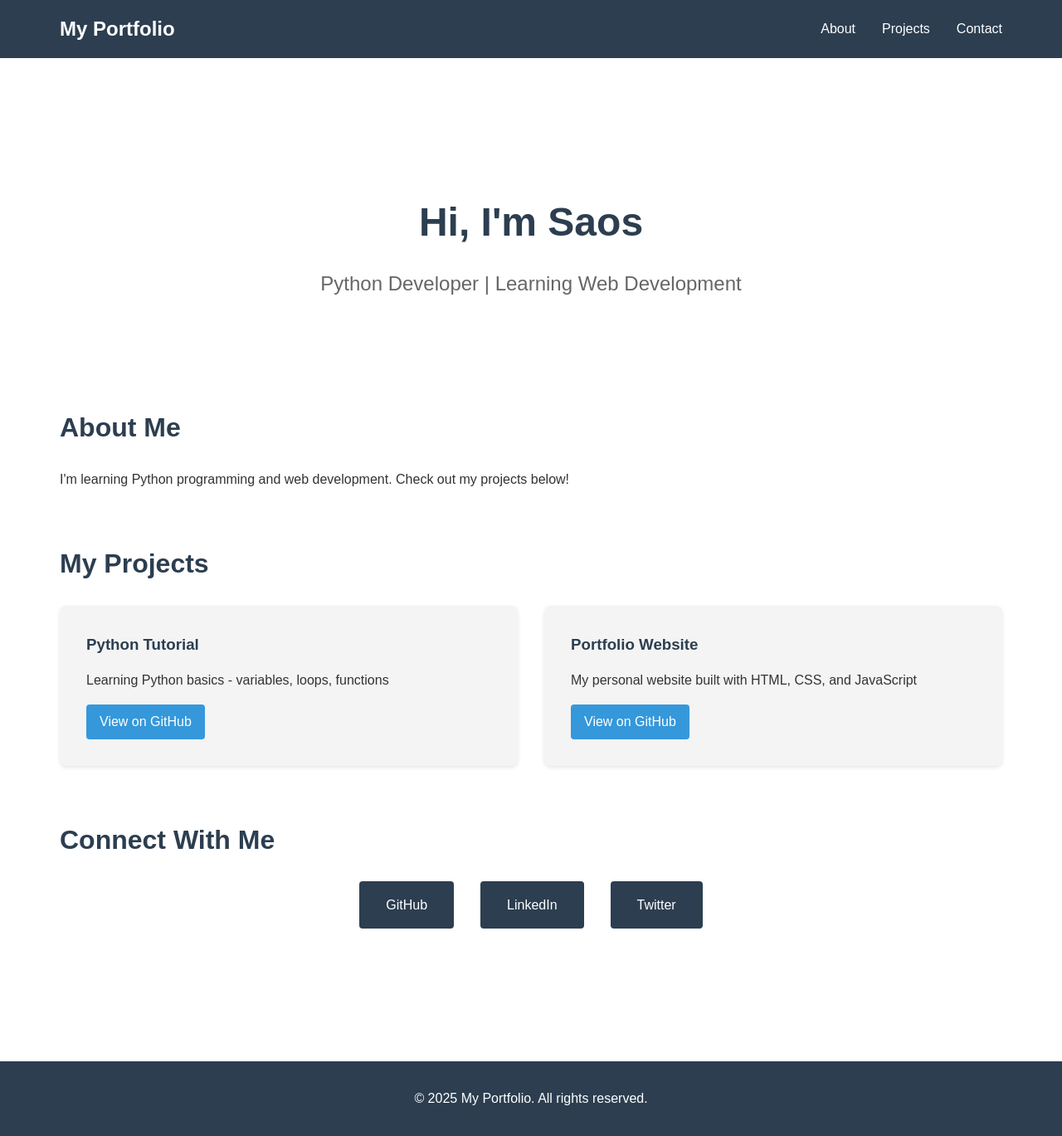
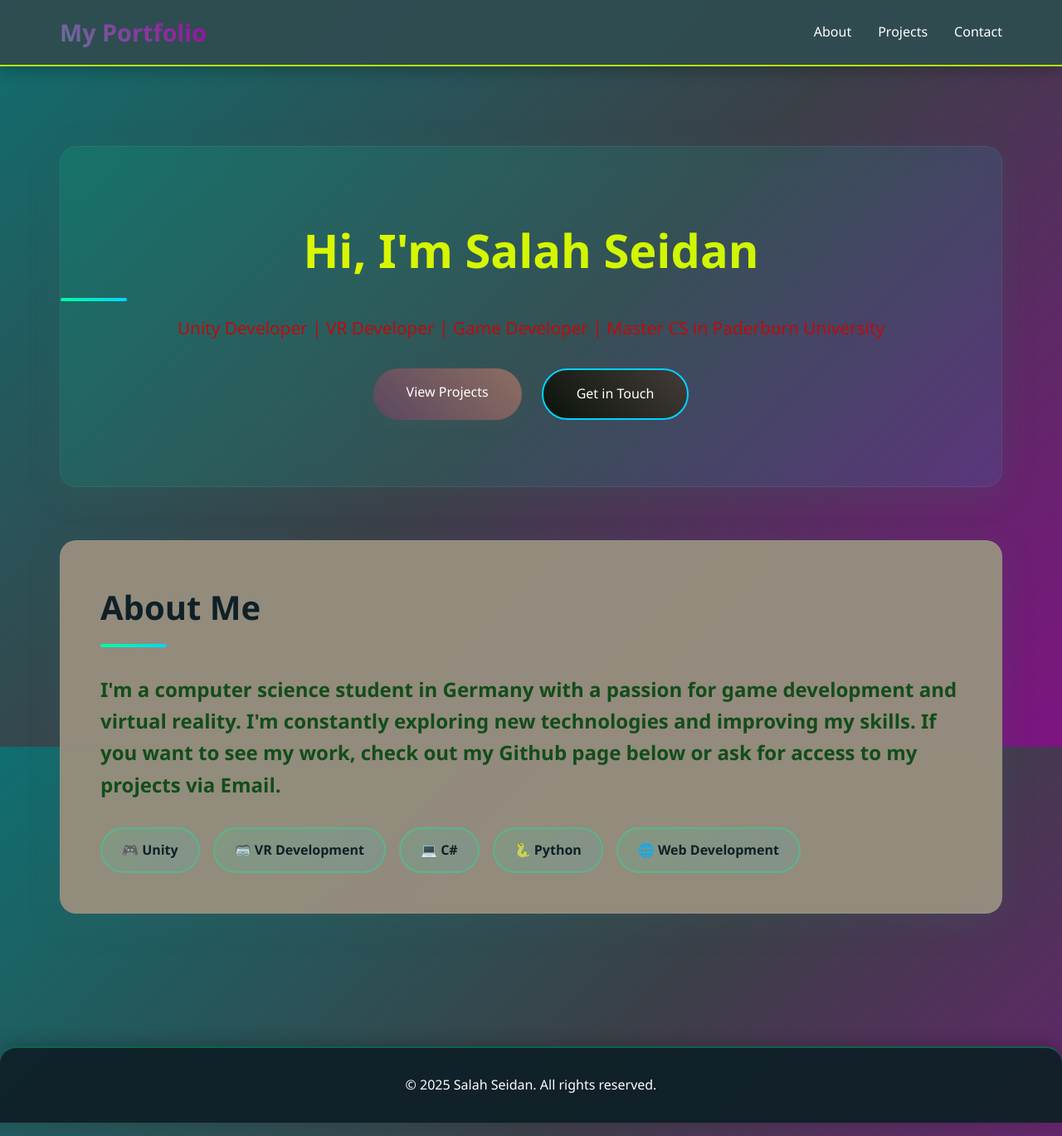
Before and after one commit to salahseidan/salahseidan.github.io, a Jekyll site: the page index.html, which Jekyll copies as it is, in a window 1280 px wide and 1369 px high. Shown: the whole window at 83% size. Built offline with Jekyll 4.4.1, drawn with Linux system fonts in a browser that asks for light colours.

Commit message:
add things

```diff
--- a/assets/css/style.css
+++ b/assets/css/style.css
@@ -5,18 +5,23 @@
 }
 
 body {
-    font-family: Arial, sans-serif;
+    font-family: 'Segoe UI', Tahoma, Geneva, Verdana, sans-serif;
     line-height: 1.6;
-    color: #333;
+    color: #d80808;
+    background: linear-gradient(135deg, #106e6f 0%, #3b4047 50%, #7e1482 100%);
+    background-attachment: fixed;
 }
 
 header {
-    background: #2c3e50;
+    background: rgba(48, 76, 81, 0.95);
+    backdrop-filter: blur(10px);
     color: white;
     padding: 1rem 0;
     position: sticky;
     top: 0;
     z-index: 100;
+    box-shadow: 0 2px 20px rgba(0,0,0,0.3);
+    border-bottom: 2px solid rgba(200, 255, 0, 0.868);
 }
 
 nav {
@@ -29,7 +34,12 @@ nav {
 }
 
 nav h1 {
-    font-size: 1.5rem;
+    font-size: 1.8rem;
+    font-weight: 700;
+    background: linear-gradient(45deg, #65779a, #a107a1);
+    -webkit-background-clip: text;
+    -webkit-text-fill-color: transparent;
+    background-clip: text;
 }
 
 nav ul {
@@ -41,11 +51,28 @@ nav ul {
 nav a {
     color: white;
     text-decoration: none;
-    transition: color 0.3s;
+    transition: all 0.3s;
+    font-weight: 500;
+    position: relative;
+}
+
+nav a::after {
+    content: '';
+    position: absolute;
+    bottom: -5px;
+    left: 0;
+    width: 0;
+    height: 2px;
+    background: #0c17b8;
+    transition: width 0.3s;
+}
+
+nav a:hover::after {
+    width: 100%;
 }
 
 nav a:hover {
-    color: #3498db;
+    color: #150aea;
 }
 
 main {
@@ -56,66 +83,248 @@ main {
 
 section {
     margin: 4rem 0;
+    background: rgba(149, 141, 126, 0.98);
+    padding: 3rem;
+    border-radius: 20px;
+    box-shadow: 0 10px 40px rgba(59, 105, 102, 0.2);
+    backdrop-filter: blur(10px);
+    animation: fadeInUp 0.6s ease-out;
+    border: 1px solid rgba(152, 185, 172, 0.1);
+}
+
+@keyframes fadeInUp {
+    from {
+        opacity: 0;
+        transform: translateY(30px);
+    }
+    to {
+        opacity: 1;
+        transform: translateY(0);
+    }
 }
 
 #hero {
     text-align: center;
-    padding: 4rem 0;
+    padding: 5rem 0;
+    background: linear-gradient(135deg, rgba(0, 255, 157, 0.1), rgba(0, 212, 255, 0.1));
 }
 
 #hero h2 {
+    font-size: 3.5rem;
+    margin-bottom: 1rem;
+    background: linear-gradient(45deg, #e2f600, #c6f700);
+    -webkit-background-clip: text;
+    -webkit-text-fill-color: transparent;
+    background-clip: text;
+    font-weight: 800;
+}
+
+#hero p {
+    font-size: 1.3rem;
+    color: #bc0c0c;
+    font-weight: 500;
+    margin-bottom: 2rem;
+}
+
+.hero-buttons {
+    display: flex;
+    gap: 1.5rem;
+    justify-content: center;
+    flex-wrap: wrap;
+    margin-top: 2rem;
+}
+
+.btn-primary, .btn-secondary {
+    padding: 1rem 2.5rem;
+    border-radius: 50px;
+    text-decoration: none;
+    font-weight: 500;
+    transition: all 0.3s;
+    display: inline-block;
+}
+
+.btn-primary {
+    background: linear-gradient(45deg, #5a4760, #8d6e60);
+    color: white;
+    box-shadow: 0 4px 15px rgba(79, 90, 86, 0.3);
+}
+
+.btn-primary:hover {
+    transform: translateY(-3px);
+    box-shadow: 0 6px 20px rgba(0, 255, 157, 0.4);
+}
+
+.btn-secondary {
+    background: linear-gradient(45deg, #09130b, #453c38);
+    color: white;
+    border: 2px solid #00d4ff;
+}
+
+.btn-secondary:hover {
+    background: #00d4ff;
+    color: white;
+    transform: translateY(-3px);
+}
+
+h2 {
+    font-size: 2.5rem;
+    margin-bottom: 2rem;
+    color: #0f2027;
+    position: relative;
+    padding-bottom: 1rem;
+}
+
+h2::after {
+    content: '';
+    position: absolute;
+    bottom: 0;
+    left: 0;
+    width: 80px;
+    height: 4px;
+    background: linear-gradient(45deg, #00ff9d, #00d4ff);
+    border-radius: 2px;
+}
+
+.skills {
+    display: flex;
+    gap: 1rem;
+    flex-wrap: wrap;
+    margin-top: 2rem;
+}
+
+.skill-badge {
+    padding: 0.8rem 1.5rem;
+    background: linear-gradient(135deg, rgba(0, 255, 157, 0.1), rgba(0, 212, 255, 0.1));
+    border: 2px solid rgba(0, 255, 157, 0.3);
+    border-radius: 50px;
+    color: #0f2027;
+    font-weight: 700;
+    transition: all 0.3s;
+}
+
+.skill-badge:hover {
+    background: linear-gradient(45deg, #00ff9d, #00d4ff);
+    color: white;
+    transform: translateY(-3px);
+    box-shadow: 0 4px 15px rgba(0, 255, 157, 0.3);
+}
+
+#projects-hero {
+    text-align: center;
+    background: linear-gradient(135deg, rgba(0, 255, 157, 0.1), rgba(0, 212, 255, 0.1));
+    padding: 4rem 2rem;
+}
+
+#projects-hero h2 {
     font-size: 3rem;
     margin-bottom: 1rem;
 }
 
-#hero p {
-    font-size: 1.5rem;
-    color: #666;
+#projects-hero h2::after {
+    left: 50%;
+    transform: translateX(-50%);
 }
 
-h2 {
-    font-size: 2rem;
-    margin-bottom: 1.5rem;
-    color: #2c3e50;
+#projects-hero p {
+    font-size: 1.2rem;
+    color: #666;
 }
 
 .project-grid {
     display: grid;
     grid-template-columns: repeat(auto-fit, minmax(300px, 1fr));
-    gap: 2rem;
+    gap: 2.5rem;
 }
 
 .project-card {
-    background: #f4f4f4;
-    padding: 2rem;
-    border-radius: 8px;
-    box-shadow: 0 2px 5px rgba(0,0,0,0.1);
-    transition: transform 0.3s;
+    background: white;
+    padding: 2.5rem;
+    border-radius: 15px;
+    box-shadow: 0 5px 20px rgba(0,0,0,0.08);
+    transition: all 0.4s ease;
+    border: 2px solid transparent;
+    position: relative;
+    overflow: hidden;
+}
+
+.project-card::before {
+    content: '';
+    position: absolute;
+    top: 0;
+    left: 0;
+    width: 100%;
+    height: 4px;
+    background: linear-gradient(45deg, #00ff9d, #00d4ff);
+}
+
+.project-icon {
+    font-size: 3rem;
+    margin-bottom: 1rem;
+    filter: grayscale(0.3);
+    transition: all 0.3s;
+}
+
+.project-card:hover .project-icon {
+    filter: grayscale(0);
+    transform: scale(1.1);
 }
 
 .project-card:hover {
-    transform: translateY(-5px);
-    box-shadow: 0 4px 10px rgba(0,0,0,0.2);
+    transform: translateY(-10px);
+    box-shadow: 0 15px 40px rgba(0, 255, 157, 0.2);
+    border-color: #00ff9d;
 }
 
 .project-card h3 {
-    color: #2c3e50;
+    color: #0f2027;
     margin-bottom: 1rem;
+    font-size: 1.5rem;
+    font-weight: 700;
+}
+
+.project-card p {
+    color: #666;
+    margin-bottom: 1.5rem;
+    line-height: 1.8;
+}
+
+.project-tags {
+    display: flex;
+    gap: 0.5rem;
+    flex-wrap: wrap;
+    margin-bottom: 1.5rem;
+}
+
+.tag {
+    padding: 0.4rem 1rem;
+    background: linear-gradient(135deg, rgba(0, 255, 157, 0.1), rgba(0, 212, 255, 0.1));
+    border: 1px solid rgba(0, 255, 157, 0.3);
+    border-radius: 20px;
+    font-size: 0.85rem;
+    color: #0f2027;
+    font-weight: 600;
 }
 
 .project-card a {
     display: inline-block;
     margin-top: 1rem;
-    padding: 0.5rem 1rem;
-    background: #3498db;
+    padding: 0.8rem 2rem;
+    background: linear-gradient(45deg, #00ff9d, #00d4ff);
     color: white;
     text-decoration: none;
-    border-radius: 4px;
-    transition: background 0.3s;
+    border-radius: 50px;
+    transition: all 0.3s;
+    font-weight: 600;
+    box-shadow: 0 4px 15px rgba(0, 255, 157, 0.3);
 }
 
 .project-card a:hover {
-    background: #2980b9;
+    transform: scale(1.05);
+    box-shadow: 0 6px 20px rgba(0, 255, 157, 0.4);
+}
+
+#contact {
+    text-align: center;
 }
 
 .social-links {
@@ -123,36 +332,79 @@ h2 {
     gap: 2rem;
     justify-content: center;
     flex-wrap: wrap;
+    margin-bottom: 2rem;
 }
 
 .social-links a {
-    padding: 1rem 2rem;
-    background: #2c3e50;
+    padding: 1rem 2.5rem;
+    background: linear-gradient(45deg, #0f2027, #203a43);
     color: white;
     text-decoration: none;
-    border-radius: 4px;
-    transition: background 0.3s;
+    border-radius: 50px;
+    transition: all 0.3s;
+    font-weight: 600;
+    box-shadow: 0 4px 15px rgba(0,0,0,0.2);
+    border: 2px solid rgba(0, 255, 157, 0.3);
 }
 
 .social-links a:hover {
-    background: #34495e;
+    background: linear-gradient(45deg, #00ff9d, #00d4ff);
+    transform: translateY(-3px);
+    box-shadow: 0 6px 20px rgba(0, 255, 157, 0.3);
+}
+
+#contact p {
+    font-size: 1.1rem;
+    color: #555;
+    margin: 1rem 0;
+    font-weight: 500;
+}
+
+#about p {
+    font-size: 1.5rem;
+    color: #124d1a;
+    font-weight: 700;
+    margin-bottom: 2rem;
 }
 
 footer {
-    background: #2c3e50;
+    background: rgba(15, 32, 39, 0.95);
     color: white;
     text-align: center;
     padding: 2rem;
     margin-top: 4rem;
+    border-radius: 20px 20px 0 0;
+    box-shadow: 0 -5px 20px rgba(0,0,0,0.2);
+    border-top: 2px solid rgba(0, 255, 157, 0.3);
 }
 
 @media (max-width: 768px) {
-    #hero h2 {
-        font-size: 2rem;
+    #hero h2, #projects-hero h2 {
+        font-size: 2.5rem;
+    }
+
+    #hero p, #projects-hero p {
+        font-size: 1.1rem;
     }
 
     nav {
         flex-direction: column;
         gap: 1rem;
     }
+
+    nav h1 {
+        font-size: 1.5rem;
+    }
+
+    section {
+        padding: 2rem;
+    }
+
+    h2 {
+        font-size: 2rem;
+    }
+
+    .hero-buttons {
+        flex-direction: column;
+    }
 }
--- a/index.html
+++ b/index.html
@@ -12,52 +12,37 @@
             <h1>My Portfolio</h1>
             <ul>
                 <li><a href="#about">About</a></li>
-                <li><a href="#projects">Projects</a></li>
-                <li><a href="#contact">Contact</a></li>
+                <li><a href="projects.html">Projects</a></li>
+                <li><a href="contact.html">Contact</a></li>
             </ul>
         </nav>
     </header>
 
     <main>
         <section id="hero">
-            <h2>Hi, I'm Saos</h2>
-            <p>Python Developer | Learning Web Development</p>
+            <h2>Hi, I'm Salah Seidan</h2>
+            <p>Unity Developer | VR Developer | Game Developer | Master CS in Paderborn University</p>
+            <div class="hero-buttons">
+                <a href="projects.html" class="btn-primary">View Projects</a>
+                <a href="contact.html" class="btn-secondary">Get in Touch</a>
+            </div>
         </section>
 
         <section id="about">
             <h2>About Me</h2>
-            <p>I'm learning Python programming and web development. Check out my projects below!</p>
-        </section>
-
-        <section id="projects">
-            <h2>My Projects</h2>
-            <div class="project-grid">
-                <div class="project-card">
-                    <h3>Python Tutorial</h3>
-                    <p>Learning Python basics - variables, loops, functions</p>
-                    <a href="https://github.com/Saos-svg/Py_Tut" target="_blank">View on GitHub</a>
-                </div>
-                <div class="project-card">
-                    <h3>Portfolio Website</h3>
-                    <p>My personal website built with HTML, CSS, and JavaScript</p>
-                    <a href="https://github.com/Saos-svg/my-github-pages-site-1" target="_blank">View on GitHub</a>
-                </div>
-                <!-- Add more projects here -->
-            </div>
-        </section>
-
-        <section id="contact">
-            <h2>Connect With Me</h2>
-            <div class="social-links">
-                <a href="https://github.com/Saos-svg" target="_blank">GitHub</a>
-                <a href="https://linkedin.com/in/yourprofile" target="_blank">LinkedIn</a>
-                <a href="https://twitter.com/yourprofile" target="_blank">Twitter</a>
+            <p>I'm a computer science student in Germany with a passion for game development and virtual reality. I'm constantly exploring new technologies and improving my skills. If you want to see my work, check out my Github page below or ask for access to my projects via Email.</p>
+            <div class="skills">
+                <div class="skill-badge">🎮 Unity</div>
+                <div class="skill-badge">🥽 VR Development</div>
+                <div class="skill-badge">💻 C#</div>
+                <div class="skill-badge">🐍 Python</div>
+                <div class="skill-badge">🌐 Web Development</div>
             </div>
         </section>
     </main>
 
     <footer>
-        <p>&copy; 2025 My Portfolio. All rights reserved.</p>
+        <p>&copy; 2025 Salah Seidan. All rights reserved.</p>
     </footer>
 </body>
 </html>
```
Also changed, not shown: contact.html (added, +38 -0 lines), projects.html (added, +84 -0 lines).
